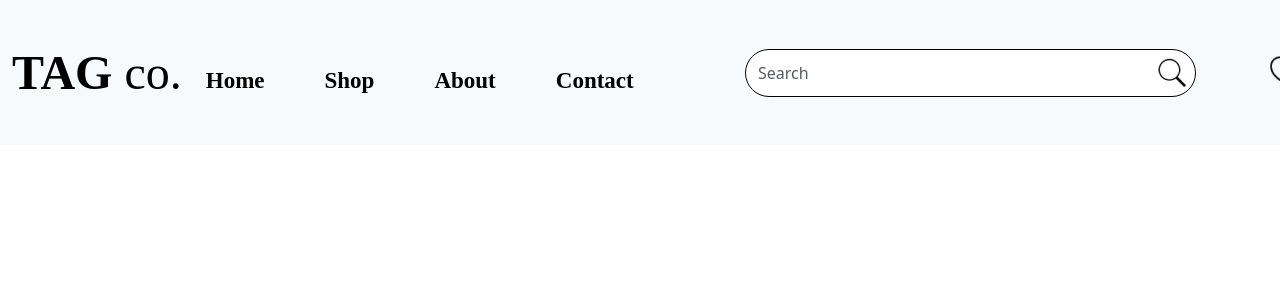
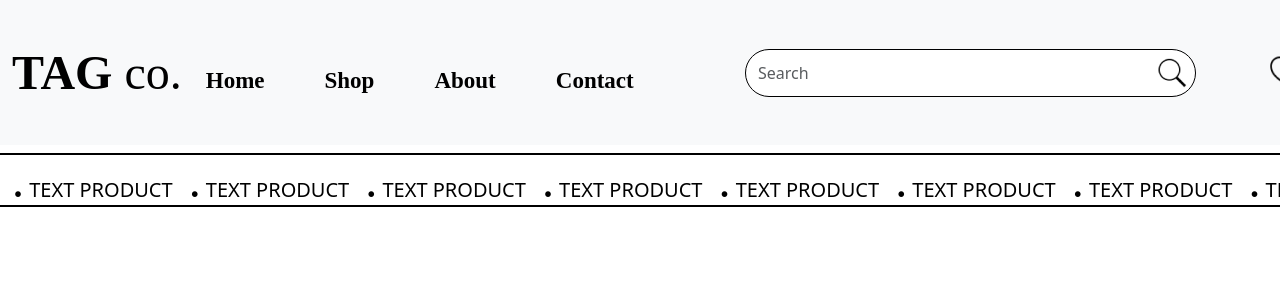
Before and after one commit to Deepanjali2915/i.t, a React (Create React App) app: page / in a window 1280 px wide. Shown: the top 300 px of the page. Built offline with nearby package versions, Linux system fonts and the light colour scheme.

Commit message:
second navbar complete

```diff
--- a/src/App.css
+++ b/src/App.css
@@ -1,6 +1,4 @@
-.body{
-  border:10px soild black;
-}
+
 .header{
   height: 145px;
   width: 1512px;
@@ -77,10 +75,41 @@ border:1px solid black;
   border: none;
 }
 
-/* @media screen {
+.textproduct{
+  width: 1512px;
+  height: 54px;
+  margin:auto;
+  top: 205px;
+  border-top: 2px solid black;
+  border-bottom: 2px solid black;
+  display: flex;
+  flex-wrap: wrap;
+  justify-content: center;
+
+}
+
+.product{
+  /* width: 145px; */
+height: 20px;
+/* //styleName: Normal Bold; */
+font-family: Montserrat;
+font-size: 15px;
+font-weight: 700;
+line-height: 20px;
+letter-spacing: 0em;
+text-align: left;
+
+}
+
+.product .span{
+  height: 5px;
+  width: 5px;
+}
+
+@media (max-width:780px) {
   .header{
     height: 100%;
     width: 100%;
     margin: auto;
   }
-} */
+}
--- /dev/null
+++ b/src/fake.js
@@ -0,0 +1 @@
+<span>.</span> TEXT PRODUCT
--- a/src/index.js
+++ b/src/index.js
@@ -3,12 +3,14 @@ import 'bootstrap/dist/css/bootstrap.css';
 import ReactDOM from 'react-dom/client';
 import './index.css';
 import Header from './header';
+import Textproduct from './textproduct';
 import reportWebVitals from './reportWebVitals';
 
 const root = ReactDOM.createRoot(document.getElementById('root'));
 root.render(
   <React.StrictMode>
     <Header />
+    <Textproduct/>
   </React.StrictMode>
 );
 
--- /dev/null
+++ b/src/textproduct.js
@@ -0,0 +1,19 @@
+import './App.css';
+const Textproduct = () => {
+    return (
+        <nav class="navbar navbar-expand-lg  ">
+            <div class="container-fluid textproduct">
+                <a class="navbar-brand " href="#"><span>.</span> TEXT PRODUCT</a>
+                <a class="navbar-brand" href="#"><span>.</span> TEXT PRODUCT</a>
+                <a class="navbar-brand d-none d-sm-block" href="#"><span>.</span> TEXT PRODUCT</a>
+                <a class="navbar-brand d-none d-sm-block" href="#"><span>.</span> TEXT PRODUCT</a>
+                <a class="navbar-brand d-none d-sm-block" href="#"><span>.</span> TEXT PRODUCT</a>
+                <a class="navbar-brand d-none d-sm-block" href="#"><span>.</span> TEXT PRODUCT</a>
+                <a class="navbar-brand d-none d-sm-block" href="#"><span>.</span> TEXT PRODUCT</a>
+                <a class="navbar-brand d-none d-sm-block" href="#"><span>.</span> TEXT PRODUCT</a>
+
+            </div>
+        </nav>
+    )
+};
+export default Textproduct;
```
Also changed, not shown: src/gift.js (added, +20 -0 lines), 1 other file (tests, documents, lock files or other folders).
